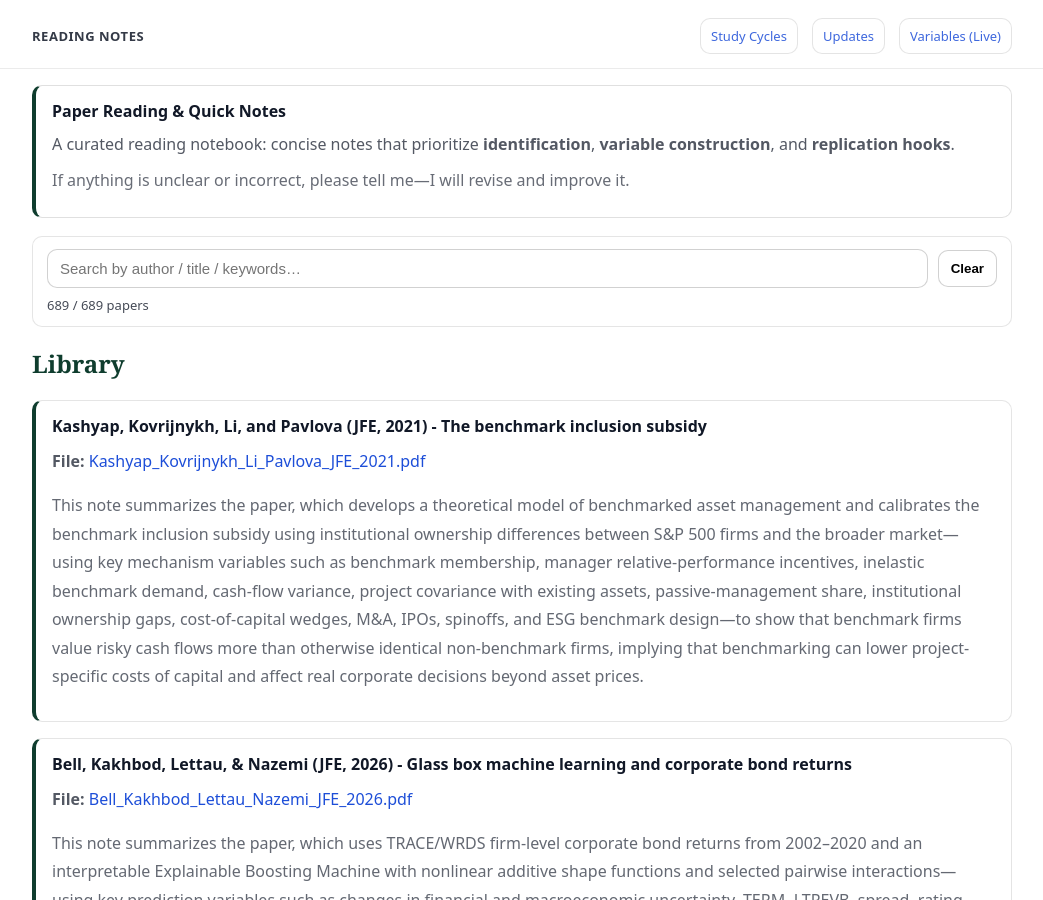
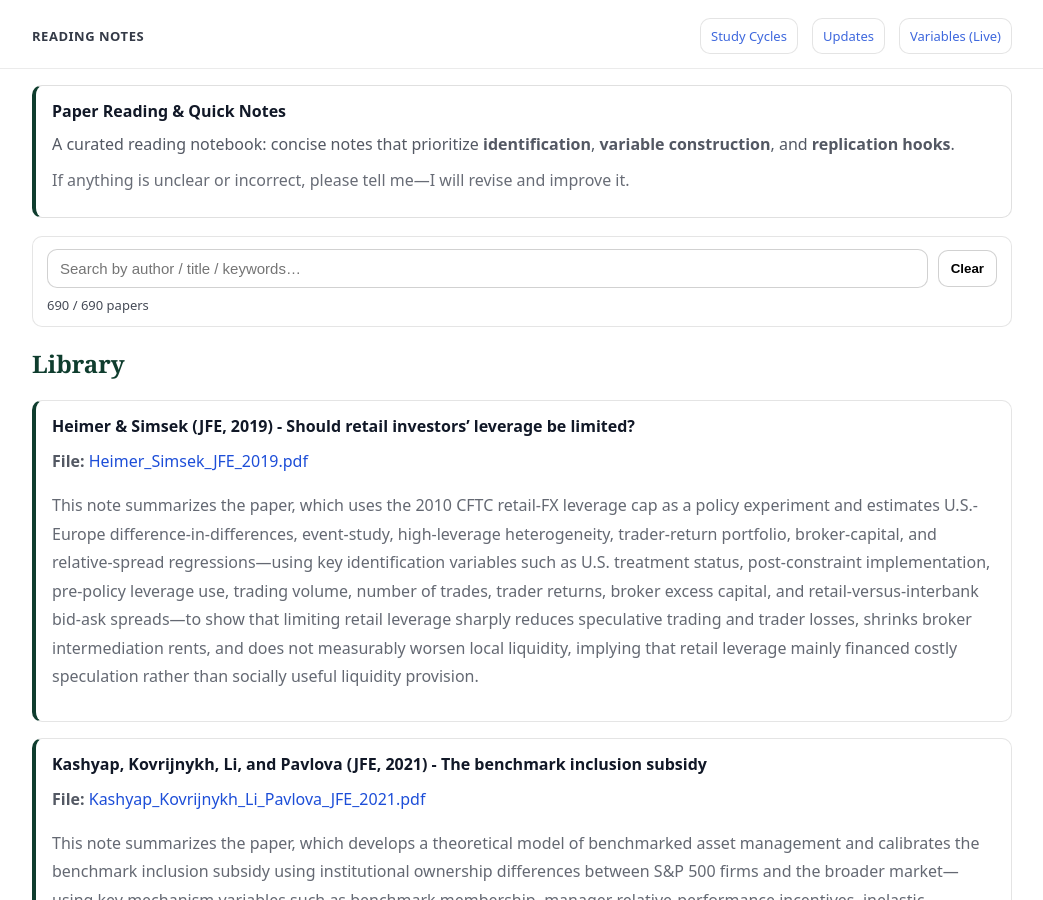
Before and after one commit to yaxinzn/study-archive, a Jekyll site: the page built from reading/index.md, in a window 1280 px wide and 900 px high. Shown: the whole window, without its empty margins (118-1161 px from the left). Built offline with Jekyll 4.4.1, drawn with Linux system fonts in a browser that asks for light colours.

Commit message:
Reading: add/update Heimer_Simsek_JFE_2019.pdf

```diff
--- a/_data/reading.yml
+++ b/_data/reading.yml
@@ -1,3 +1,7 @@
+- title: "Heimer & Simsek (JFE, 2019) - Should retail investors’ leverage be limited?"
+  file: "Heimer_Simsek_JFE_2019.pdf"
+  desc: "This note summarizes the paper, which uses the 2010 CFTC retail-FX leverage cap as a policy experiment and estimates U.S.-Europe difference-in-differences, event-study, high-leverage heterogeneity, trader-return portfolio, broker-capital, and relative-spread regressions—using key identification variables such as U.S. treatment status, post-constraint implementation, pre-policy leverage use, trading volume, number of trades, trader returns, broker excess capital, and retail-versus-interbank bid-ask spreads—to show that limiting retail leverage sharply reduces speculative trading and trader losses, shrinks broker intermediation rents, and does not measurably worsen local liquidity, implying that retail leverage mainly financed costly speculation rather than socially useful liquidity provision."
+
 - title: "Kashyap, Kovrijnykh, Li, and Pavlova (JFE, 2021) - The benchmark inclusion subsidy"
   file: "Kashyap_Kovrijnykh_Li_Pavlova_JFE_2021.pdf"
   desc: "This note summarizes the paper, which develops a theoretical model of benchmarked asset management and calibrates the benchmark inclusion subsidy using institutional ownership differences between S&P 500 firms and the broader market—using key mechanism variables such as benchmark membership, manager relative-performance incentives, inelastic benchmark demand, cash-flow variance, project covariance with existing assets, passive-management share, institutional ownership gaps, cost-of-capital wedges, M&A, IPOs, spinoffs, and ESG benchmark design—to show that benchmark firms value risky cash flows more than otherwise identical non-benchmark firms, implying that benchmarking can lower project-specific costs of capital and affect real corporate decisions beyond asset prices."
```
Also changed, not shown: 1 other file.
